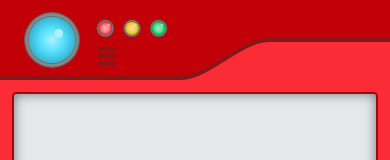
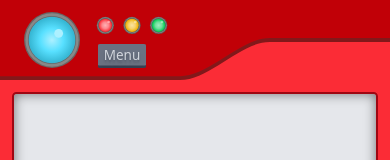
Before and after one commit to shroommu/pokemon-battler, a Next.js app: page /about in a window 390 px wide. Shown: the top 160 px of the page. Built offline with nearby package versions, Linux system fonts and the light colour scheme.

Commit message:
change style of nav menu button from hamburger menu icon

```diff
--- a/src/components/MobileNavMenu/index.js
+++ b/src/components/MobileNavMenu/index.js
@@ -4,20 +4,41 @@ import { useState } from "react";
 import Link from "next/link";
 
 import { locations } from "@/app/constants";
+import Button from "../Button";
 
 export default function MobileNavMenu({}) {
   const [isOpen, setIsOpen] = useState(false);
   return (
     <div className="block pt-2 md:hidden">
-      <svg
-        viewBox="0 0 4 4"
-        className="h-6 w-6 fill-red-900"
+      <Button
         onClick={() => setIsOpen(!isOpen)}
+        extraClasses={"relative flex p-0 h-8 w-16 mr-2"}
       >
-        <rect width={4} height={0.75} rx={0.25} ry={0.25} />
-        <rect width={4} height={0.75} rx={0.25} ry={0.25} y={1.625} />
-        <rect width={4} height={0.75} rx={0.25} ry={0.25} y={3.25} />
-      </svg>
+        <svg
+          viewBox="0 0 10 10"
+          className="absolute h-full w-full group peer"
+          preserveAspectRatio="none"
+        >
+          <rect
+            height={"90%"}
+            width={"100%"}
+            y={1}
+            rx={0.5}
+            ry={0.5}
+            className="fill-gray-700"
+          />
+          <rect
+            height={"90%"}
+            width={"100%"}
+            rx={0.5}
+            ry={0.5}
+            className="fill-gray-500 y-[0] group-hover:translate-y-[0.5px] group-active:translate-y-[1px]"
+          />
+        </svg>
+        <div className="absolute flex h-full w-full justify-center items-center text-lg text-gray-300 text-shadow-lg pointer-events-none -translate-y-[5%] peer-hover:translate-y-0 peer-active:translate-y-[5%]">
+          Menu
+        </div>
+      </Button>
       {isOpen && (
         <div className="absolute bg-white mt-2 p-2 z-20 rounded-md">
           <ul>
```
